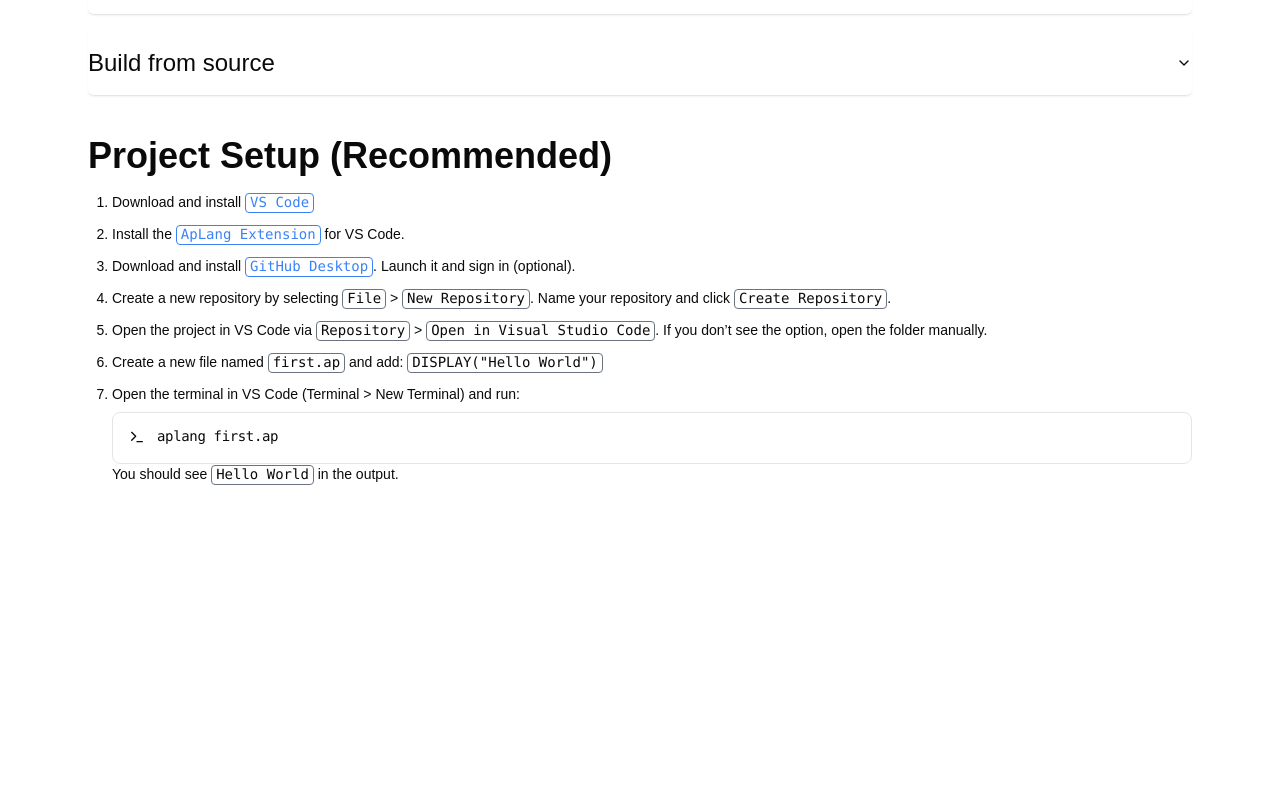
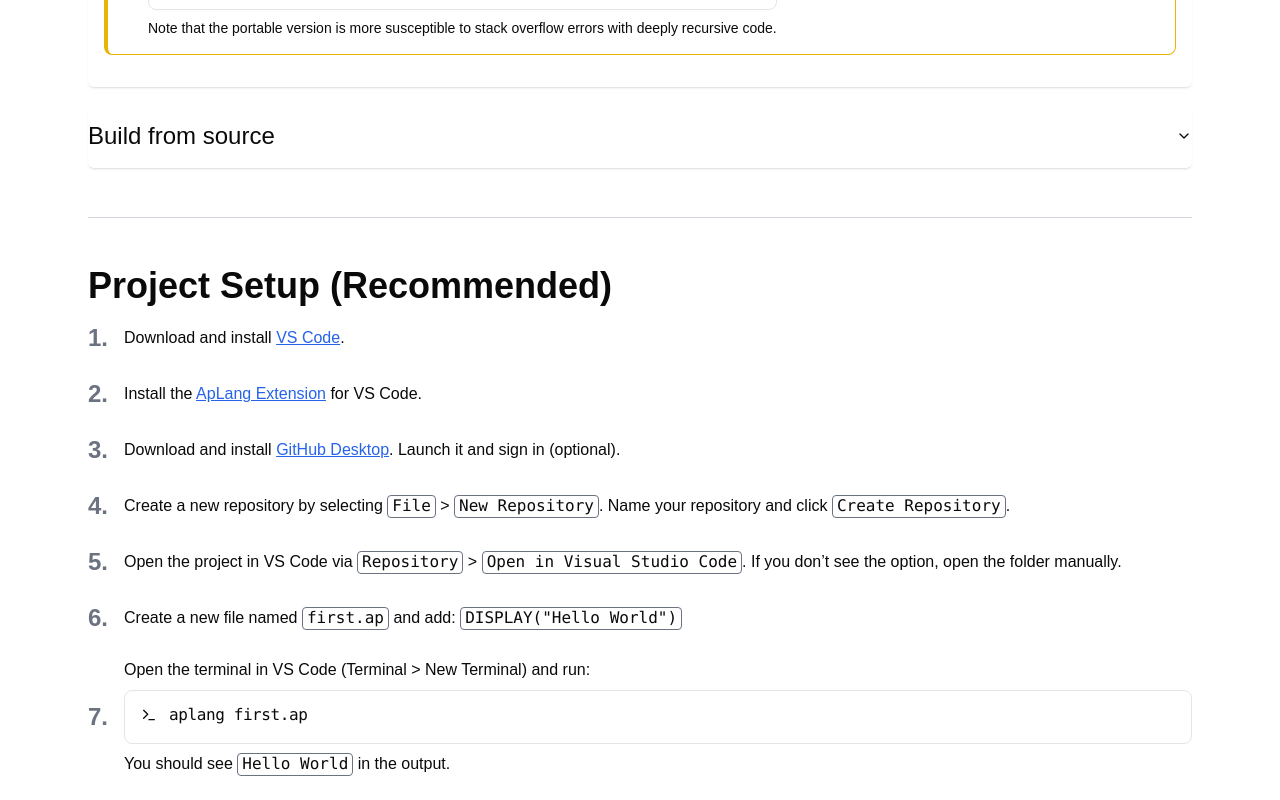
Before and after one commit to snowfoxsh/aplang-website, a Next.js app: page /install in a window 1280 px wide. Shown: the part 1317-2117 px from the top of the page. Before the commit the page ends 1825 px from the top, so only its background shows below. Built offline with nearby package versions, Linux system fonts and the light colour scheme.

Commit message:
[uni] add more visual separation

```diff
--- a/app/install/page.tsx
+++ b/app/install/page.tsx
@@ -33,8 +33,12 @@ export default function InstallPage() {
             <Header />
             <div className="max-w-6xl mx-auto p-6">
                 <h1 className="text-6xl font-bold mb-6">Install ApLang</h1>
-
+                {/* Install Platform/Method Section */}
                 <section className="mb-10">
+                    {/* Divider */}
+                    <div className="my-12">
+                        <hr className="border-t border-gray-300"/>
+                    </div>
                     <h2 className="text-4xl font-bold mb-4">Platform/Method</h2>
                     <Accordion
                         type="single"
@@ -43,81 +47,144 @@ export default function InstallPage() {
                         onValueChange={setPlatform}
                         className="space-y-4"
                     >
-                        <AccordionItem value="windows" className="text-2xl rounded-md shadow-sm transition-all duration-200">
+                        <AccordionItem value="windows"
+                                       className="text-2xl rounded-md shadow-sm transition-all duration-200">
                             <AccordionTrigger>Windows</AccordionTrigger>
                             <AccordionContent>
-                                <WindowsInstall />
+                                <WindowsInstall/>
                             </AccordionContent>
                         </AccordionItem>
 
-                        <AccordionItem value="macos" className="text-2xl rounded-md shadow-sm transition-all duration-200">
+                        <AccordionItem value="macos"
+                                       className="text-2xl rounded-md shadow-sm transition-all duration-200">
                             <AccordionTrigger>macOS</AccordionTrigger>
                             <AccordionContent>
-                                <MacOSInstall />
+                                <MacOSInstall/>
                             </AccordionContent>
                         </AccordionItem>
 
-                        <AccordionItem value="cargo" className="text-2xl rounded-md shadow-sm transition-all duration-200">
+                        <AccordionItem value="cargo"
+                                       className="text-2xl rounded-md shadow-sm transition-all duration-200">
                             <AccordionTrigger>Cargo</AccordionTrigger>
                             <AccordionContent>
-                                <CargoInstall />
+                                <CargoInstall/>
                             </AccordionContent>
                         </AccordionItem>
 
-                        <AccordionItem value="source-build" className="text-2xl rounded-md shadow-sm transition-all duration-200">
+                        <AccordionItem value="source-build"
+                                       className="text-2xl rounded-md shadow-sm transition-all duration-200">
                             <AccordionTrigger>Build from source</AccordionTrigger>
                             <AccordionContent>
-                                <SourceBuild />
+                                <SourceBuild/>
                             </AccordionContent>
                         </AccordionItem>
                     </Accordion>
                 </section>
 
+                {/* Divider */}
+                <div className="my-12">
+                    <hr className="border-t border-gray-300"/>
+                </div>
+
+                {/* Project Setup Section */}
                 <section>
                     <h2 className="text-4xl font-bold mb-4">Project Setup (Recommended)</h2>
-                    <ol className="list-decimal pl-6 mt-2 space-y-3 text-sm">
-                        <li>
+                    <ol className="space-y-6">
+                        <li className="flex items-center">
+                            <span className="flex-shrink-0 text-2xl font-bold text-gray-500 mr-4">1.</span>
+                            <div className="flex-1">
+                                <p className="text-base">
                                     Download and install{" "}
-                            <Link href="https://code.visualstudio.com/Download" target="_blank" rel="noreferrer">
-                                <CodeLine variant="link">VS Code</CodeLine>
-                            </Link>
+                                    <Link
+                                        href="https://code.visualstudio.com/Download"
+                                        target="_blank"
+                                        rel="noreferrer"
+                                        className="text-blue-600 underline"
+                                    >
+                                        VS Code
+                                    </Link>.
+                                </p>
+                            </div>
                         </li>
-                        <li>
+                        <li className="flex items-center">
+                            <span className="flex-shrink-0 text-2xl font-bold text-gray-500 mr-4">2.</span>
+                            <div className="flex-1">
+                                <p className="text-base">
                                     Install the{" "}
-                            <Link href="https://marketplace.visualstudio.com/items?itemName=aplang.aplang" target="_blank" rel="noreferrer">
-                                <CodeLine variant="link">ApLang Extension</CodeLine>
+                                    <Link
+                                        href="https://marketplace.visualstudio.com/items?itemName=aplang.aplang"
+                                        target="_blank"
+                                        rel="noreferrer"
+                                        className="text-blue-600 underline"
+                                    >
+                                        ApLang Extension
                                     </Link>{" "}
                                     for VS Code.
+                                </p>
+                            </div>
                         </li>
-                        <li>
+                        <li className="flex items-center">
+                            <span className="flex-shrink-0 text-2xl font-bold text-gray-500 mr-4">3.</span>
+                            <div className="flex-1">
+                                <p className="text-base">
                                     Download and install{" "}
-                            <Link href="https://desktop.github.com/download/" target="_blank" rel="noreferrer">
-                                <CodeLine variant="link">GitHub Desktop</CodeLine>
+                                    <Link
+                                        href="https://desktop.github.com/download/"
+                                        target="_blank"
+                                        rel="noreferrer"
+                                        className="text-blue-600 underline"
+                                    >
+                                        GitHub Desktop
                                     </Link>
                                     . Launch it and sign in (optional).
+                                </p>
+                            </div>
                         </li>
-                        <li>
+                        <li className="flex items-center">
+                            <span className="flex-shrink-0 text-2xl font-bold text-gray-500 mr-4">4.</span>
+                            <div className="flex-1">
+                                <p className="text-base">
                                     Create a new repository by selecting <CodeLine>File</CodeLine> &gt;{" "}
                                     <CodeLine>New Repository</CodeLine>. Name your repository and click{" "}
                                     <CodeLine>Create Repository</CodeLine>.
+                                </p>
+                            </div>
                         </li>
-                        <li>
+                        <li className="flex items-center">
+                            <span className="flex-shrink-0 text-2xl font-bold text-gray-500 mr-4">5.</span>
+                            <div className="flex-1">
+                                <p className="text-base">
                                     Open the project in VS Code via <CodeLine>Repository</CodeLine> &gt;{" "}
-                            <CodeLine>Open in Visual Studio Code</CodeLine>. If you don’t see the option, open the folder manually.
+                                    <CodeLine>Open in Visual Studio Code</CodeLine>. If you don’t see the option, open
+                                    the folder manually.
+                                </p>
+                            </div>
                         </li>
-                        <li>
+                        <li className="flex items-center">
+                            <span className="flex-shrink-0 text-2xl font-bold text-gray-500 mr-4">6.</span>
+                            <div className="flex-1">
+                                <p className="text-base">
                                     Create a new file named <CodeLine>first.ap</CodeLine> and add:{" "}
                                     <CodeLine>DISPLAY(&quot;Hello World&quot;)</CodeLine>
+                                </p>
+                            </div>
                         </li>
-                        <li>
+                        <li className="flex items-center">
+                            <span className="flex-shrink-0 text-2xl font-bold text-gray-500 mr-4">7.</span>
+                            <div className="flex-1">
+                                <p className="text-base">
                                     Open the terminal in VS Code (Terminal &gt; New Terminal) and run:
+                                </p>
                                 <Alert className="mt-2">
-                                <Terminal className="h-4 w-4" />
+                                    <Terminal className="h-4 w-4"/>
                                     <AlertTitle>
                                         <code>aplang first.ap</code>
                                     </AlertTitle>
                                 </Alert>
+                                <p className="text-base mt-2">
                                     You should see <CodeLine>Hello World</CodeLine> in the output.
+                                </p>
+                            </div>
                         </li>
                     </ol>
                 </section>
```
Lines whose indentation alone changed are shown as unchanged.
